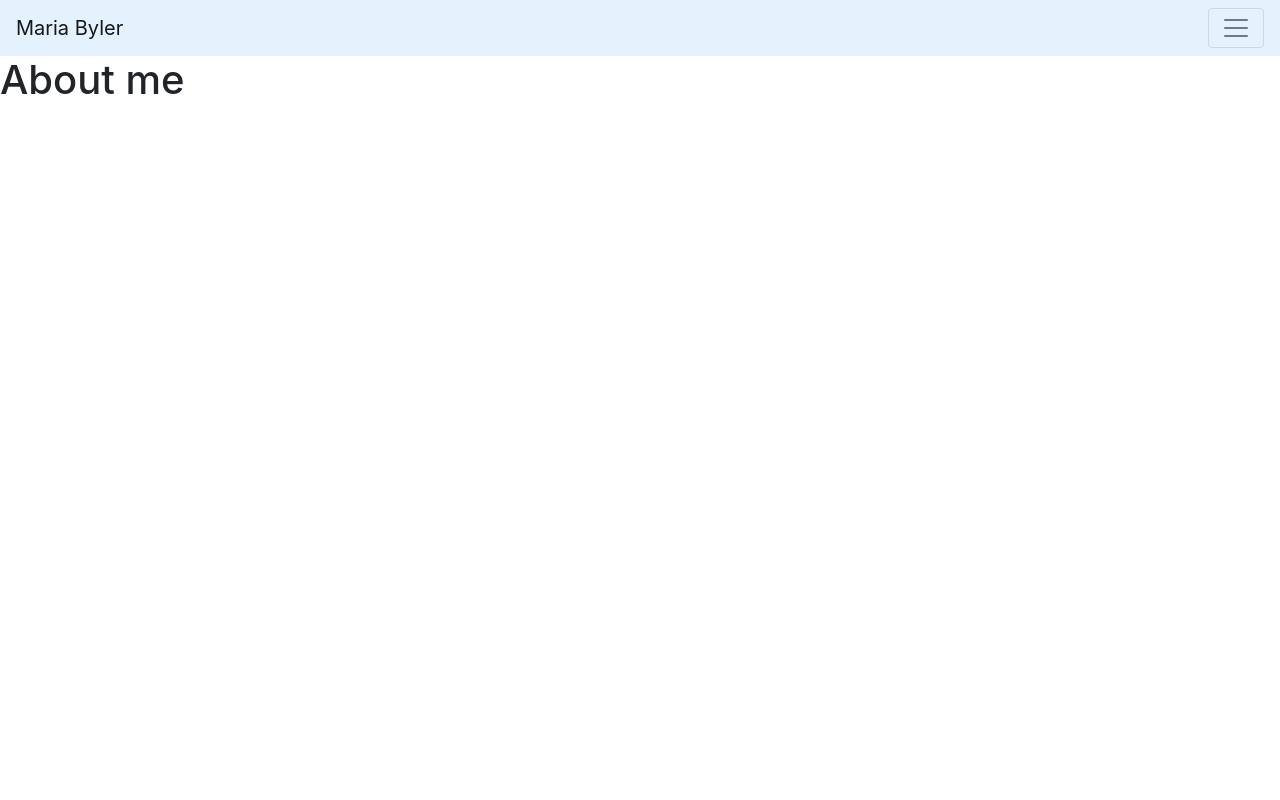
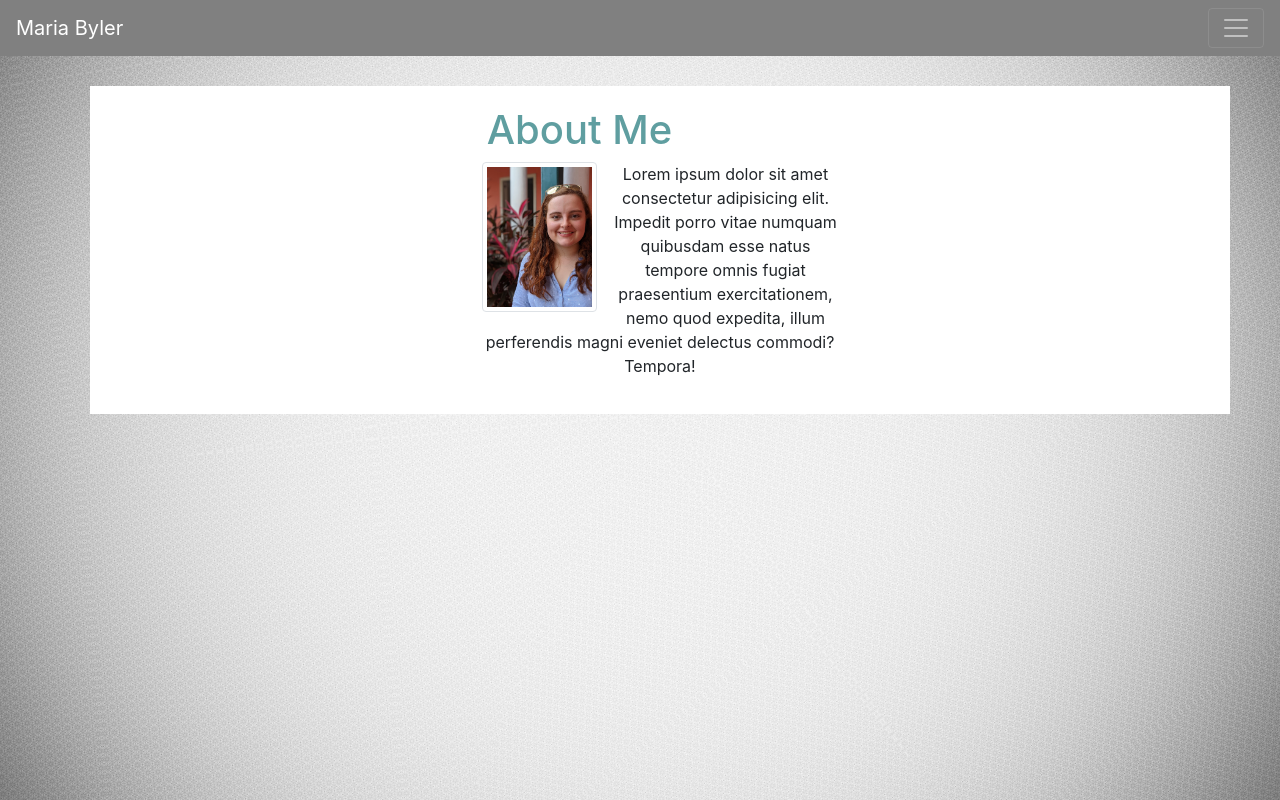
Before and after one commit to mariabyler/ResponsivePortfolio, a plain HTML site: page index.html in a window 1280 px wide. Drawn offline with nearby package versions, Linux system fonts and the light colour scheme; files that its build step writes are made by us from their sources.

Commit message:
added styling

```diff
--- a/Assets/CSS/style.css
+++ b/Assets/CSS/style.css
@@ -0,0 +1,41 @@
+body, html {
+    /* The image used */
+     background-image: url("../Images/light-grey-background-13325.jpeg");
+     height: 100%;
+    /* Center and scale the image nicely */
+    background-position: center;
+    background-repeat: no-repeat;
+    background-size: cover;
+}
+
+/* h1 styling */
+h1 {
+    color: #5F9EA0;
+}
+/* wrap text around image */
+.text-center {
+    overflow: hidden;
+    padding-left: 25%;
+    padding-right: 25% ;
+    word-wrap: break-word;
+  }
+
+/* headshot styling */
+  .img-responsive {
+    max-width: 150px;
+    max-height: 150px;
+  }
+
+/* div background */
+  .my-background {
+    margin-top: 30px;
+    margin-right: 50px;
+    margin-bottom: 30px;
+    margin-left: 50 px;
+    background: white;
+    padding: 20px;
+  }
+
+  .portolio-img-style {
+      margin: 10px;
+  }
--- a/index.html
+++ b/index.html
@@ -7,14 +7,14 @@
 
     <!-- Bootstrap CSS -->
     <link rel="stylesheet" href="https://stackpath.bootstrapcdn.com/bootstrap/4.5.2/css/bootstrap.min.css" integrity="sha384-JcKb8q3iqJ61gNV9KGb8thSsNjpSL0n8PARn9HuZOnIxN0hoP+VmmDGMN5t9UJ0Z" crossorigin="anonymous">
-    <link rel="stylesheet" href="CSS/style.css">
+    <link rel="stylesheet" href="./Assets/CSS/style.css">
     <title>Responsive Portfolio</title>
   </head>
   <body>
-    <!-- header -->
+    <!-- start header -->
     <header>
-      <!-- navbar -->
-      <nav class="navbar navbar-light" style="background-color: #e3f2fd;">
+      <!-- start navbar -->
+      <nav class="navbar navbar-dark" style="background-color: grey;">
         <a class="navbar-brand" href="#">Maria Byler</a>
         <button class="navbar-toggler" type="button" data-toggle="collapse" data-target="#navbarNav" aria-controls="navbarNav" aria-expanded="false" aria-label="Toggle navigation">
           <span class="navbar-toggler-icon"></span>
@@ -33,9 +33,36 @@
           </ul>
         </div>
       </nav>
+    <!-- end navbar -->
+    <!-- end header -->
     </header>
-    <h1>About me</h1>
-
+    <!-- start main content -->
+    <main>
+      <!-- start about me div -->
+      <div class="container my-background">
+        <div class="row">
+          <div class="page-header col-md-4 mx-auto">
+            <h1>About Me</h1>
+          </div>
+        </div>
+        <div class="row text-center">
+          <div class="col-md-8 mx-auto">
+            <div class="image-wrapper float-left pr-3">
+              <img src="./Assets/Images/00100dPORTRAIT_00100_BURST20200203111145647_COVER.jpg" alt="Headshot" class="img-thumbnail img-responsive" style="">
+            </div>
+            <p>
+              Lorem ipsum dolor sit amet consectetur adipisicing elit. Impedit porro vitae numquam quibusdam esse natus tempore omnis fugiat praesentium exercitationem, nemo quod expedita, illum perferendis magni eveniet delectus commodi? Tempora!
+            </p>
+          </div>
+        </div>
+      </div>
+      <!-- end about me div -->
+    </main>
+    <!-- end main content -->
+    <!-- start footer -->
+    <footer>
+    </footer>
+    <!-- end footer -->
     <!-- Optional JavaScript -->
     <!-- jQuery first, then Popper.js, then Bootstrap JS -->
     <script src="https://code.jquery.com/jquery-3.5.1.slim.min.js" integrity="sha384-DfXdz2htPH0lsSSs5nCTpuj/zy4C+OGpamoFVy38MVBnE+IbbVYUew+OrCXaRkfj" crossorigin="anonymous"></script>
```
Also changed, not shown: contact.html (+38 -6 lines), portfolio.html (+36 -4 lines), Assets/Images/00100dPORTRAIT_00100_BURST20200203111145647_COVER.jpg (added), Assets/Images/light-grey-background-13325.jpeg (added).
